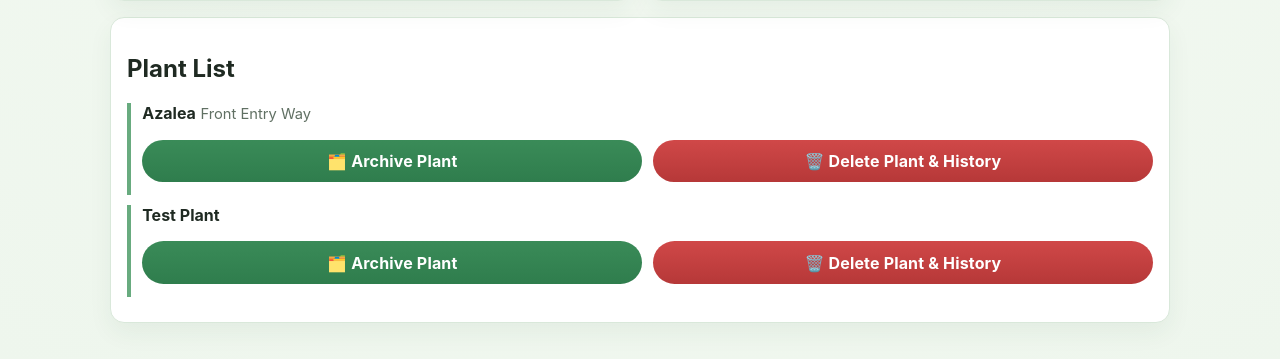
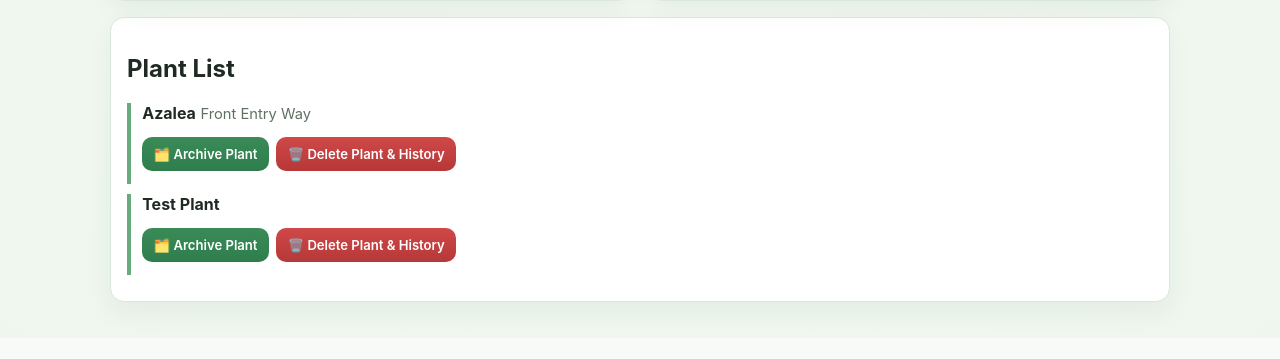
Before and after one commit to jpk300/FertilizerTracker, a Flask app: page /add in a window 1280 px wide. Shown: the part 717-1076 px from the top of the page. After the commit the page ends 1042 px from the top, so only its background shows below. Run offline with Flask 3, Linux system fonts and the light colour scheme.

Commit message:
Refine desktop sizing for archive/delete actions

```diff
--- a/templates/add.html
+++ b/templates/add.html
@@ -51,7 +51,7 @@
       {% if plant.image_path %}
         <div><img src="{{ url_for('static', filename=plant.image_path) }}" alt="{{ plant.name }} photo" class="plant-photo" /></div>
       {% endif %}
-      <div class="button-row">
+      <div class="button-row button-row-actions">
         <form method="post" action="{{ url_for('archive_plant', plant_id=plant.id) }}" onsubmit="return confirm('Archive this plant and hide it from active schedules?')">
           <button class="btn btn-archive" type="submit">🗂️ Archive Plant</button>
         </form>
--- a/templates/base.html
+++ b/templates/base.html
@@ -48,15 +48,29 @@
     button:hover { filter: brightness(.95); }
     .button-row { display: flex; gap: .65rem; flex-wrap: wrap; margin-top: .7rem; }
     .button-row form { margin: 0; flex: 1 1 240px; }
+    .button-row.button-row-actions form { flex: 0 1 auto; }
     .btn {
       display: inline-flex; align-items: center; justify-content: center; gap: .4rem;
       border-radius: 999px; font-weight: 700; letter-spacing: .01em;
       transition: transform .14s ease, box-shadow .14s ease, filter .14s ease;
       padding: .7rem 1rem;
+      min-height: 42px;
     }
     .btn:hover { transform: translateY(-1px); box-shadow: 0 8px 18px rgba(36, 78, 52, 0.18); }
     .btn-archive { background: linear-gradient(180deg, #3a8b58, #2f7d4d); }
     .btn-delete { background: linear-gradient(180deg, var(--warn), #b63838); }
+    @media (min-width: 821px){
+      .button-row.button-row-actions { gap: .45rem; margin-top: .55rem; }
+      .button-row.button-row-actions .btn {
+        width: auto;
+        padding: .42rem .72rem;
+        min-height: 34px;
+        font-size: .82rem;
+        border-radius: 10px;
+        letter-spacing: 0;
+        font-weight: 600;
+      }
+    }
     .plant-photo {
       width: 86px; height: 86px; border-radius: 14px; object-fit: cover;
       border: 1px solid var(--border); margin: .4rem 0 .3rem;
```
